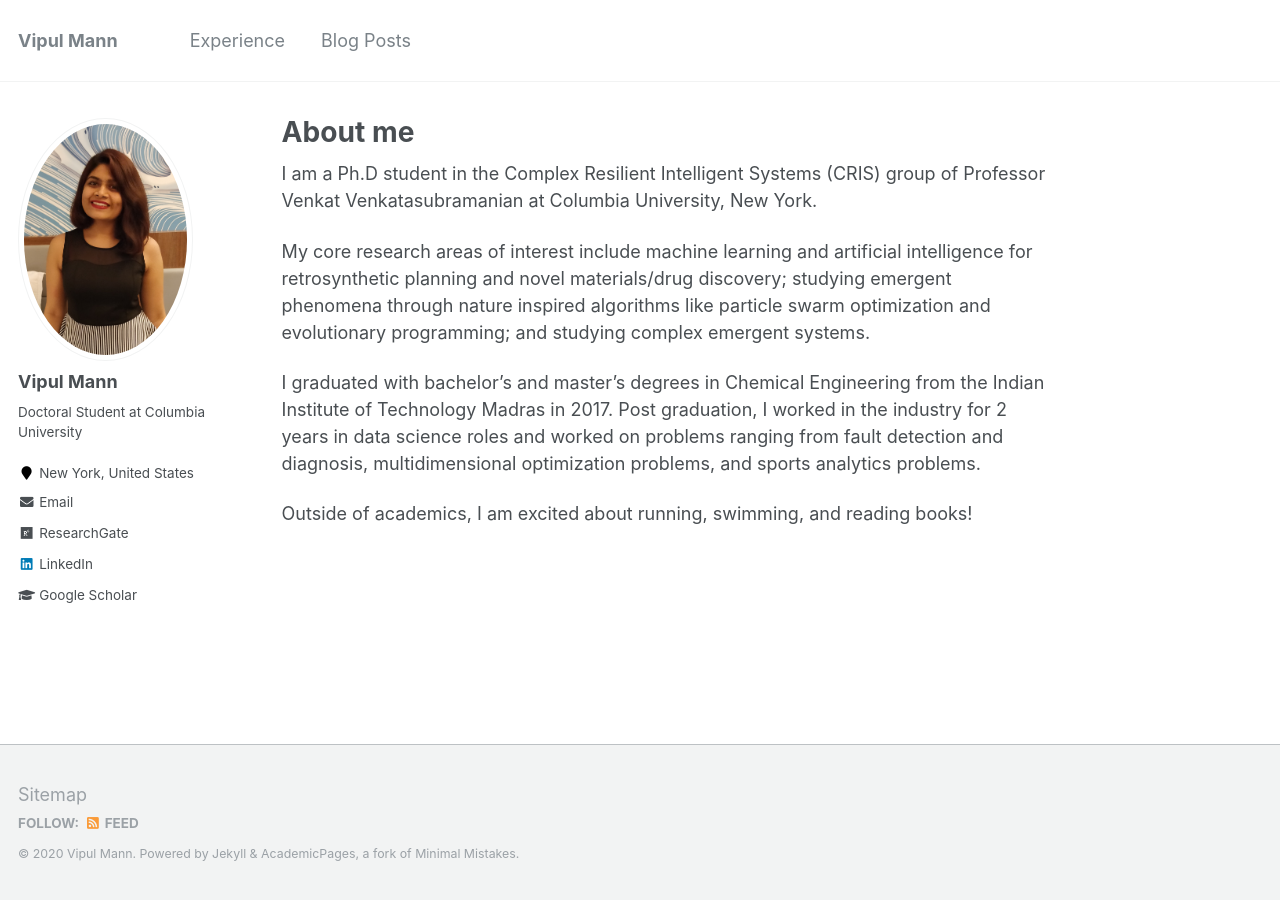
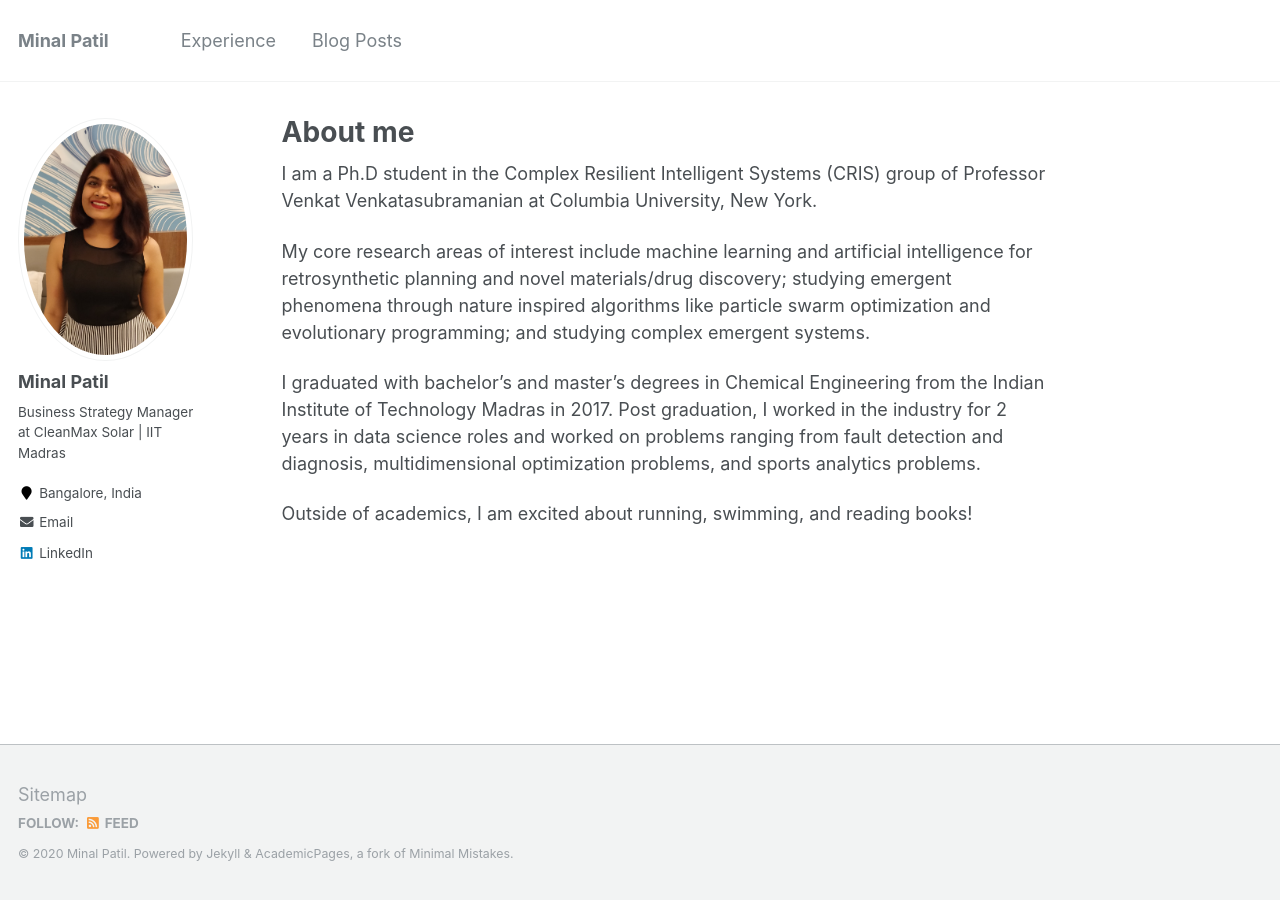
Before and after one commit to minalp22/minalp22.github.io, a Jekyll site: the page built from _pages/about.md, in a window 1280 px wide. Built offline with Jekyll 4.4.1, drawn with Linux system fonts in a browser that asks for light colours.

Commit message:
Update _config.yml
Updated the config file

```diff
--- a/_config.yml
+++ b/_config.yml
@@ -7,13 +7,13 @@
 
 # Site Settings
 locale                   : "en-US"
-title                    : "Vipul Mann"
+title                    : "Minal Patil"
 title_separator          : "-"
-name                     : &name "Vipul Mann"
+name                     : &name "Minal Patil"
 description              : &description "Personal Description"
-url                      : https://vupil.github.io # the base hostname & protoco for your site e.g. "https://mmistakes.github.io"
+url                      : https://minalp22.github.io # the base hostname & protoco for your site e.g. "https://mmistakes.github.io"
 baseurl                  : "" # the subpath of your site, e.g. "/blog"
-repository               : "vupil/vupil.github.io"
+repository               : "minalp22/minalp22.github.io"
 teaser                   :  # filename of teaser fallback teaser image placed in /images/, .e.g. "500x300.png"
 breadcrumbs              : false # true, false (default)
 words_per_minute         : 160
@@ -23,7 +23,7 @@ talkmap_link             : false #change to true to add link to talkmap on talks
 comments:
   provider               : "disqus" # false (default), "disqus", "discourse", "facebook", "google-plus", "staticman", "custom"
   disqus:
-    shortname            : vupil-github-io
+    shortname            : minalp22-github-io
   discourse:
     server               : # https://meta.discourse.org/t/embedding-discourse-comments-via-javascript/31963 , e.g.: meta.discourse.org
   facebook:
@@ -80,16 +80,16 @@ analytics:
 
 # Site Author
 author:
-  name             : "Vipul Mann"
+  name             : "Minal Patil"
   avatar           : "profile.jpg"
-  bio              : "Doctoral Student at Columbia University"
-  location         : "New York, United States"
+  bio              : "Business Strategy Manager at CleanMax Solar | IIT Madras"
+  location         : "Bangalore, India"
   employer         :
   pubmed           :
-  email            : "vm2583@columbia.edu"
-  googlescholar    : "https://scholar.google.com/citations?hl=en&user=BtgjFdAAAAAJ"
-  linkedin         : "vipulmann"
-  researchgate     : "https://www.researchgate.net/profile/Vipul_Mann2"
+  email            : "minalpatil.iit@gmail.com"
+  googlescholar    : #"https://scholar.google.com/citations?hl=en&user=BtgjFdAAAAAJ"
+  linkedin         : "minalpatil124"
+  researchgate     : #"https://www.researchgate.net/profile/Vipul_Mann2"
   uri              :
   bitbucket        :
   codepen          :
```
